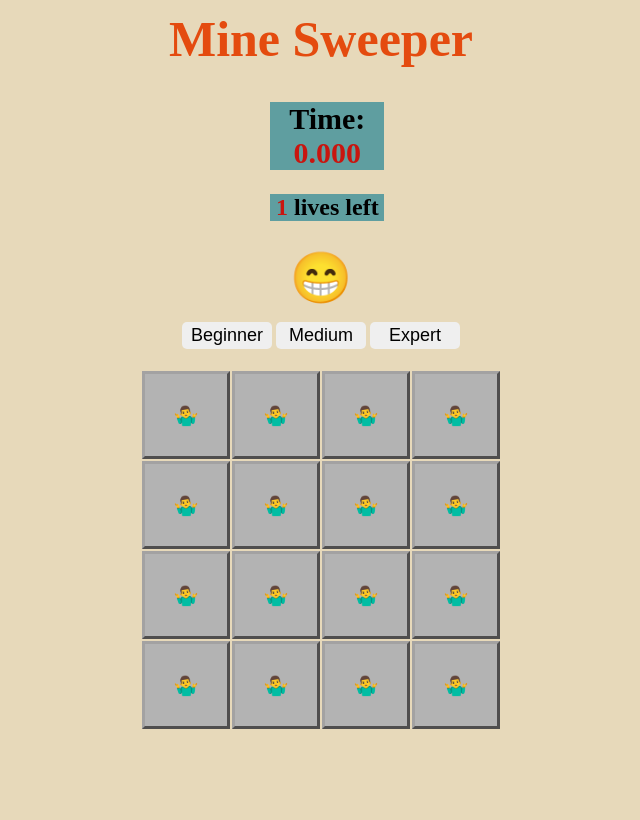
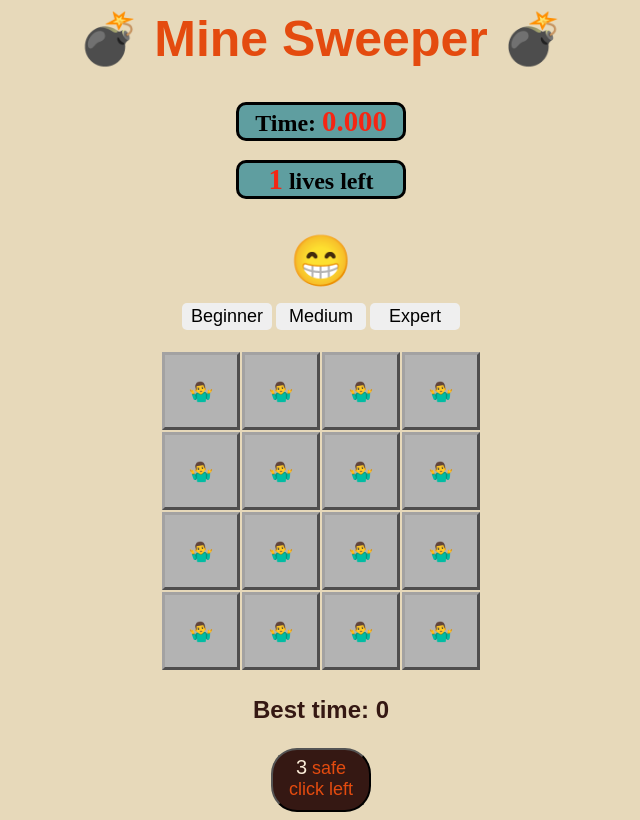
Before and after one commit to gute1993-idan/idanGutman-sprint1, a plain HTML site: page index.html in a window 1280 px wide. Shown: the whole page, without its empty margins (319-959 px from the left). Drawn offline with Linux system fonts and the light colour scheme.

Commit message:
Add files via upload

```diff
--- a/css/style.css
+++ b/css/style.css
@@ -6,6 +6,7 @@ body {
 .header {
     color: rgb(228, 75, 15);
     font-size: 50px;
+    font-family: fantasy;
     margin-top: 10px;
 }
 
@@ -17,8 +18,8 @@ table {
 table td {
     border: solid 1px;
     text-align: center;
-    width: 80px;
-    height: 80px;
+    width: 70px;
+    height: 70px;
     background-color: rgb(179, 179, 179);
     cursor: pointer;
     font-size: 20px;
@@ -30,35 +31,21 @@ table :hover {
     background-color: rgb(156, 151, 151);
 }
 
-.container {
-    display: flex;
-    flex-wrap: wrap;
-    border-radius: 5px;
-
+.txt-lives {
+    margin-top: 0%;
+    display: inline-block;
+    background-color: cadetblue;
+    width: 13%;
+    border: solid 3px;
+    border-radius: 10px;
 }
 
-.timer {
-    width: 45%;
-    margin: auto;
-    margin-left: 46%;
-    text-align: center;
-    font-size: 20px;
+.txt-lives span {
+    color: rgb(246, 38, 19);
+    font-size: larger;
 }
 
-.lives {
-    width: 45%;
-    height: 40px;
-    margin: auto;
-    margin-left: 46%;
-    float: right;
-}
-
-.txtLives {
-    text-align: center;
-    margin-top: 0%;
-}
-
-.restartBtn {
+.restart-btn {
     font-size: 50px;
     padding-top: 5px;
     cursor: pointer;
@@ -69,20 +56,10 @@ table :hover {
 }
 
 .emojy {
-    margin: 15px;
+    margin: 13px;
 }
 
-.txtLives {
-    background-color: cadetblue;
-    width: 20%;
-}
-
-.txtLives span {
-    color: rgb(201, 21, 15);
-    ;
-}
-
-.gameOverMsg {
+.game-over-msg {
     display: none;
     color: rgb(201, 21, 15);
     font-size: large;
@@ -102,4 +79,31 @@ table :hover {
     background-color: rgb(53, 24, 19);
     color: rgb(228, 75, 15);
     transition-duration: 0.4s;
+    border-radius: 20px;
+
 }
+
+.best-time {
+    color: rgb(53, 24, 19);
+    font-family: fantasy;
+    font-size: x-large
+}
+
+.safe-btn {
+    height: 64px;
+    width: 100px;
+    font-family: fantasy;
+    font-size: large;
+    cursor: pointer;
+    background-color: rgb(53, 24, 19);
+    color: rgb(228, 75, 15);
+    border-radius: 26px;
+    outline: none;
+    padding-bottom: 6px;
+
+}
+
+.safe-btn span {
+    color: antiquewhite;
+    font-size: 20px;
+}
--- a/index.html
+++ b/index.html
@@ -11,18 +11,17 @@
 
 <body onload="initGame()">
 
-    <h1 class="header">Mine Sweeper</h1>
-    <div class="container">
-        <div class="timer">
-            <h2 class="txtLives">Time: <span></span></h2>
-        </div>
-        <div class="lives">
-            <h2 class="txtLives"><span></span> lives left</h2>
-        </div>
+    <h1 class="header">💣 Mine Sweeper 💣</h1>
+
+    <div class="timer">
+        <h2 class="txt-lives">Time: <span></span></h2>
+    </div>
+    <div class="lives">
+        <h2 class="txt-lives"><span></span> lives left</h2>
     </div>
 
     <div class="emojy">
-        <button onclick="restartBtn()" class="restartBtn"></button>
+        <button onclick="restartBtn()" class="restart-btn"></button>
     </div>
 
     <button class="btn" onclick="chooseLevel('4')">Beginner</button>
@@ -31,8 +30,12 @@
 
     <div class="board-container"></div>
 
-    <div class="gameOverMsg">
-        <h3>Game over! click on the smiley to play again </h3>
+    <h3 class="best-time">Best time: <span>0</span></h3>
+
+    <button class="safe-btn" onclick="safeClick()"><span> </span> safe<br> click left</button>
+
+    <div class="game-over-msg">
+        <h3>Game over! <br> click on the smiley to play again </h3>
     </div>
 
     <script src="js/util.js"></script>
--- a/js/board.js
+++ b/js/board.js
@@ -28,7 +28,7 @@ function chooseLevel(level) {
     initGame();
 }
 
-// creat board model
+
 function buildBoard(size) {
     var mat = [];
     for (var i = 0; i < size; i++) {
@@ -46,7 +46,7 @@ function buildBoard(size) {
     return mat;
 }
 
-//print board dom
+
 function renderBoard(mat, selector) {
     var strHTML = '<table border="0"><tbody>';
     for (var i = 0; i < mat.length; i++) {
@@ -56,7 +56,7 @@ function renderBoard(mat, selector) {
             var cellId = `cell-${i}-${j}`;
             if (!currCell.isShown) {
                 strHTML += `<td id="${cellId}" oncontextmenu ="cellMarked(${i},${j}); return false;"
-                 onclick="cellClicked(this,${i},${j})">`
+                 onclick="cellClicked(${i},${j})">`
                 if (currCell.isMarked) {
                     strHTML += FLAG
                 } else {
--- a/js/cells.js
+++ b/js/cells.js
@@ -1,4 +1,5 @@
 'use strict'
+
 
 //Neighbors loop
 function countNeighbors(board, idxI, idxJ) {
@@ -25,11 +26,13 @@ function setMinesNegsCount(board) {
 }
 
 
-function cellClicked(elCell, i, j) {
+function cellClicked(i, j) {
     if (!gGame.isOn) return;
     if (gBoard[i][j].isMarked) return;
     if (gGame.isFirst) {
         //timer
+        startTime = Date.now();
+
         elTimer = document.querySelector('h2 span');
         firstTime = new Date().getTime();
         interval = setInterval(timer, 100)
@@ -68,7 +71,7 @@ function expandShown(board, idxI, idxJ) {
             if (!neighborCell.isMine && !neighborCell.isShown && !neighborCell.isMarked) {
                 neighborCell.isShown = true;
                 gGame.shownCount++;
-                if (neighborCell.minesAroundCount === 0) expandShown(board, i, j);// recursive: bonus
+                if (neighborCell.minesAroundCount === 0) expandShown(board, i, j);
             }
         }
     }
@@ -84,16 +87,47 @@ function cellMarked(i, j) {
 
 function addMines(firstI, firstJ) {
     var nums = createArray(gBoard.length * gBoard.length);
-    var firstIdx = firstI * gBoard.length + firstJ
+    var firstIdx = firstI * gBoard.length + firstJ;
     nums.splice(firstIdx, 1);
     for (var i = 0; i < board.mines; i++) {
         var iANDj = randomNum(nums)
         var idxI = parseInt(iANDj / gBoard.length)
-        var idxJ = iANDj % gBoard.length
+        var idxJ = iANDj % gBoard.length;
         gBoard[idxI][idxJ].isMine = true;
     }
 }
+var safeInterval;
 
-function color(elCell) {
-    console.log(elCell);
+function safeClick() {
+    if (!gGame.isOn) return;
+    if (gGame.count === 0) return;
+    if (gGame.count > 0) {
+        if (gGame.isFirst) {
+            addMines(1, 2);
+            setMinesNegsCount(gBoard);
+            gGame.isFirst = false;
+            findSafeCells(gBoard);
+        } else {
+            findSafeCells(gBoard)
+        }
+    }
+    gGame.count--;
+    elSafeBtnSpan.innerText = gGame.count
 }
+var randomSafeNum;
+function findSafeCells(board) {
+    var safeCells = [];
+    for (var i = 0; i < board.length; i++) {
+        for (var j = 0; j < board[0].length; j++) {
+            var currCellPos = { i, j };
+            if (!board[i][j].isMine && !board[i][j].isShown && !board[i][j].isMarked) {
+                safeCells.push(currCellPos);
+            }
+        }
+    }
+    randomSafeNum = randomNum(safeCells);
+    if (randomSafeNum === undefined) return;
+    gBoard[randomSafeNum.i][randomSafeNum.j].isShown = true;
+    gGame.shownCount++;
+    renderBoard(gBoard, '.board-container');
+}
--- a/js/game.js
+++ b/js/game.js
@@ -12,13 +12,19 @@ var board = {
 };
 
 var gBoard;
-var firstTime;
 var elTimer = document.querySelector('h2 span');
-var elRestartBtn = document.querySelector('.restartBtn');
-var elGameOverMsg = document.querySelector('.gameOverMsg');
+var elRestartBtn = document.querySelector('.restart-btn');
+var elGameOverMsg = document.querySelector('.game-over-msg');
 var elLives = document.querySelector('.lives h2 span');
+var elBestTime = document.querySelector('.best-time span');
+var elSafeBtnSpan = document.querySelector('.safe-btn span')
 var interval;
+//best time
+var startTime;
+var endTime;
+var gameTime;
 var bestTime;
+
 
 var gGame;
 
@@ -30,21 +36,26 @@ function initGame() {
         isOn: true,
         shownCount: 0,
         markedCount: 0,
-        secsPassed: 0,
         isFirst: true,
-        life: board.maxLife
+        life: board.maxLife,
+        count: 3
     }
     clearInterval(interval);
     elTimer.innerText = '0.000';
     elRestartBtn.innerText = NORMAL;
     elGameOverMsg.style.display = 'none'
-    elLives.innerText = gGame.life
+    elLives.innerText = gGame.life;
+    elSafeBtnSpan.innerText = gGame.count;
+    isBestTimeRefresh();
+
 }
 
 function win() {
     gGame.isOn = false;
     clearInterval(interval);
     elRestartBtn.innerText = WIN;
+    gameTime = (Date.now() - startTime) / 1000;
+    isBestTime(gameTime);
 }
 
 function checkGameOver() {
@@ -61,6 +72,7 @@ function gameOver() {
     elGameOverMsg.style.display = 'block';
 }
 
+
 function restartBtn() {
     board = {
         size: 4,
@@ -69,3 +81,20 @@ function restartBtn() {
     };
     initGame();
 }
+
+function isBestTimeRefresh() {
+    if (localStorage.getItem('bestTime') !== null) {
+        elBestTime = document.querySelector('.best-time span');
+        elBestTime.innerText = localStorage.getItem('bestTime');
+    }
+}
+
+function isBestTime(gameTime) {
+    if (!localStorage.getItem('bestTime')) {
+        localStorage.setItem('bestTime', gameTime);
+        elBestTime.innerText = bestTime;
+    } else if (gameTime < localStorage.getItem('bestTime')) {
+        localStorage.setItem('bestTime', gameTime);
+        elBestTime.innerText = bestTime;
+    }
+}
--- a/js/util.js
+++ b/js/util.js
@@ -1,6 +1,5 @@
 
 //craet array with nums
-
 function createArray(size) {
     var number = []
     for (var i = 0; i < size; i++) {
@@ -30,7 +29,6 @@ function timer() {
     var endTime = new Date().getTime();
     var sec = parseInt((endTime - firstTime) / 1000);
     var mili = (endTime - firstTime) % 1000;
-    elTimer.innerText = sec + ':' + mili;
-    bestTime = sec + mili;
-
+    elTimer.innerText = sec + '.' + mili;
+    bestTime = sec + '.' + mili;
 }
```
